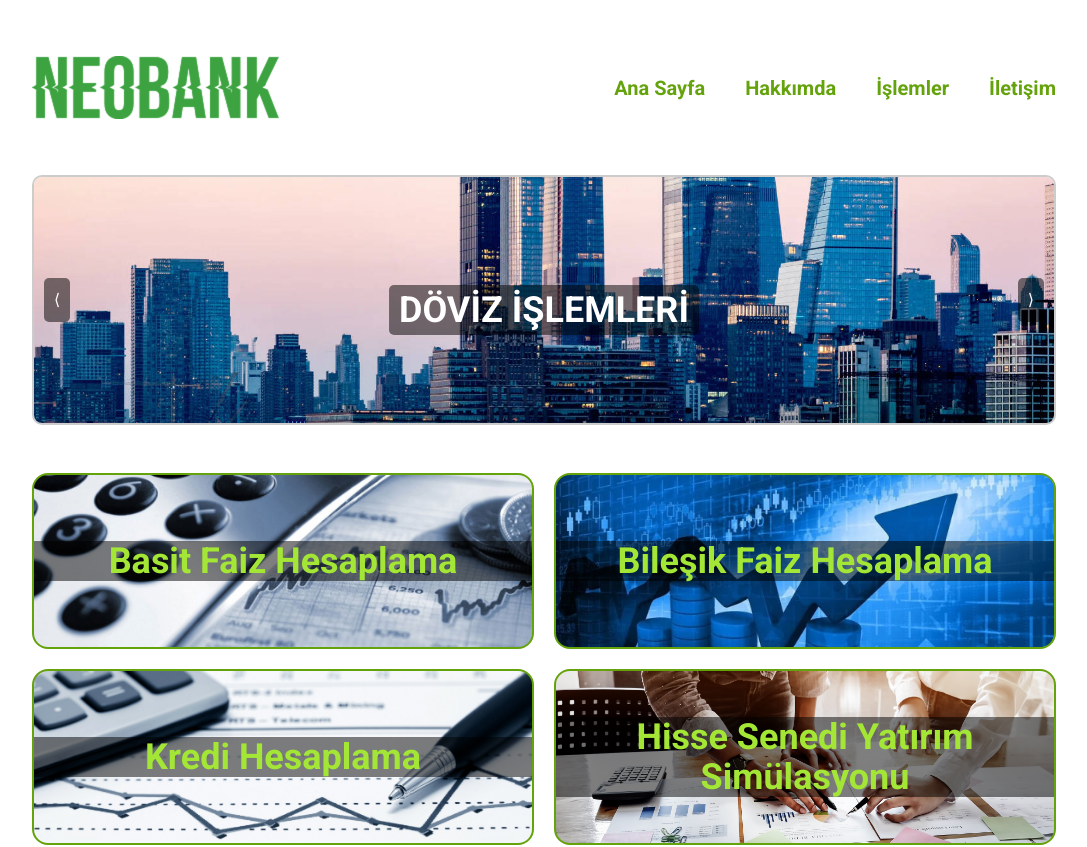
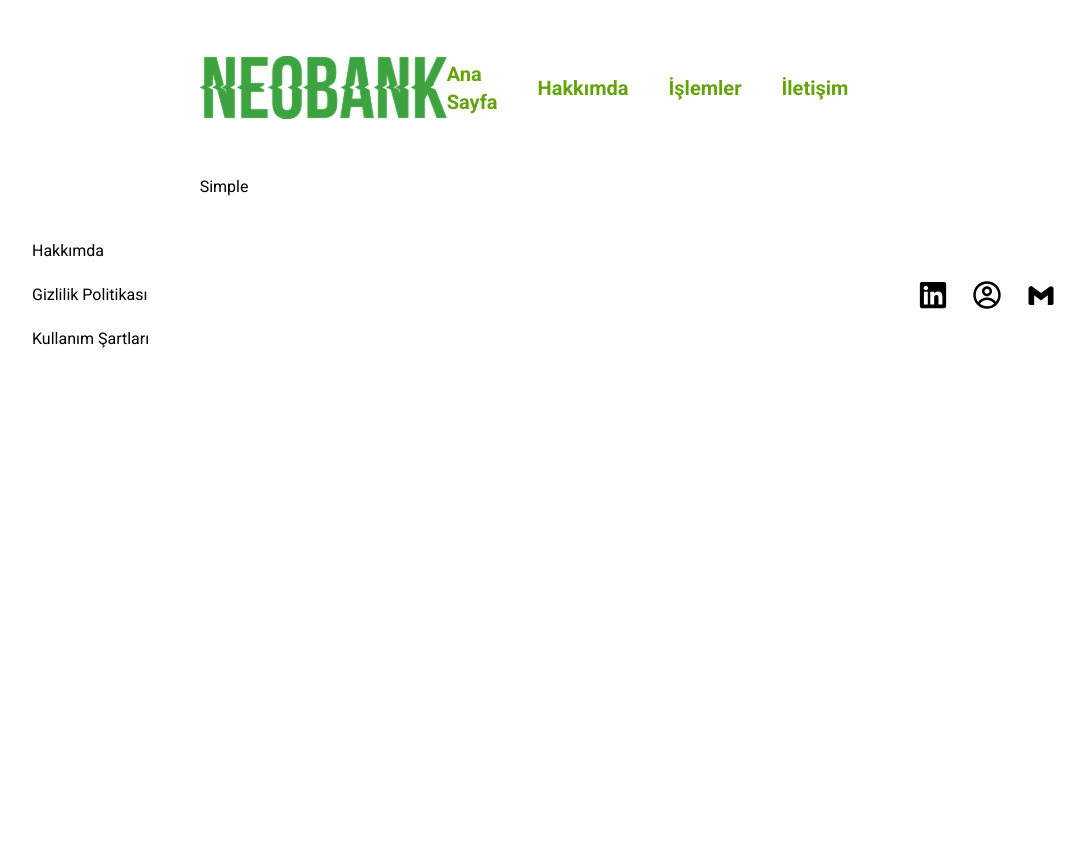
Before and after one commit to furkanguvenme/NeoBank, a React (Vite) app in the folder neobank/: page /simple in a window 1280 px wide. Shown: the top 847 px of the page, without its empty margins (96-1183 px from the left). After the commit the page ends 800 px from the top, so only its background shows below. Built offline with nearby package versions, Linux system fonts and the light colour scheme.

Commit message:
Change Router Version

```diff
--- a/neobank/package.json
+++ b/neobank/package.json
@@ -16,7 +16,7 @@
     "react-dom": "^18.3.1",
     "react-icons": "^5.4.0",
     "react-router": "^7.0.2",
-    "react-router-dom": "^5.3.4",
+    "react-router-dom": "^6.28.1",
     "reactstrap": "^9.2.3",
     "redux": "^5.0.1",
     "redux-thunk": "^3.1.0"
--- a/neobank/src/App.tsx
+++ b/neobank/src/App.tsx
@@ -1,16 +1,15 @@
-import './App.css'
-import { Route, Switch } from "react-router-dom";
+import './App.css';
+import { Routes, Route } from "react-router-dom";
 import { Home } from './Components/Home';
+import { Simple } from './Components/Simple';
 
 function App() {
-
   return (
-    <Switch>
-      <Route path='/'>
-        <Home/>
-      </Route>
-    </Switch>
-  )
+    <Routes>
+      <Route path="/" element={<Home />} />
+      <Route path="/simple" element={<Simple />} />
+    </Routes>
+  );
 }
 
-export default App
+export default App;
--- /dev/null
+++ b/neobank/src/Components/Simple.tsx
@@ -0,0 +1,15 @@
+import { Footer } from "../Layers/Footer"
+import { Header } from "../Layers/Header"
+
+
+export const Simple = () => {
+  return (
+    <>
+        <div>
+            <Header/>
+            Simple
+        </div>
+        <Footer/>
+    </>
+  )
+}
```
Also changed, not shown: 1 other file (tests, documents, lock files or other folders).
